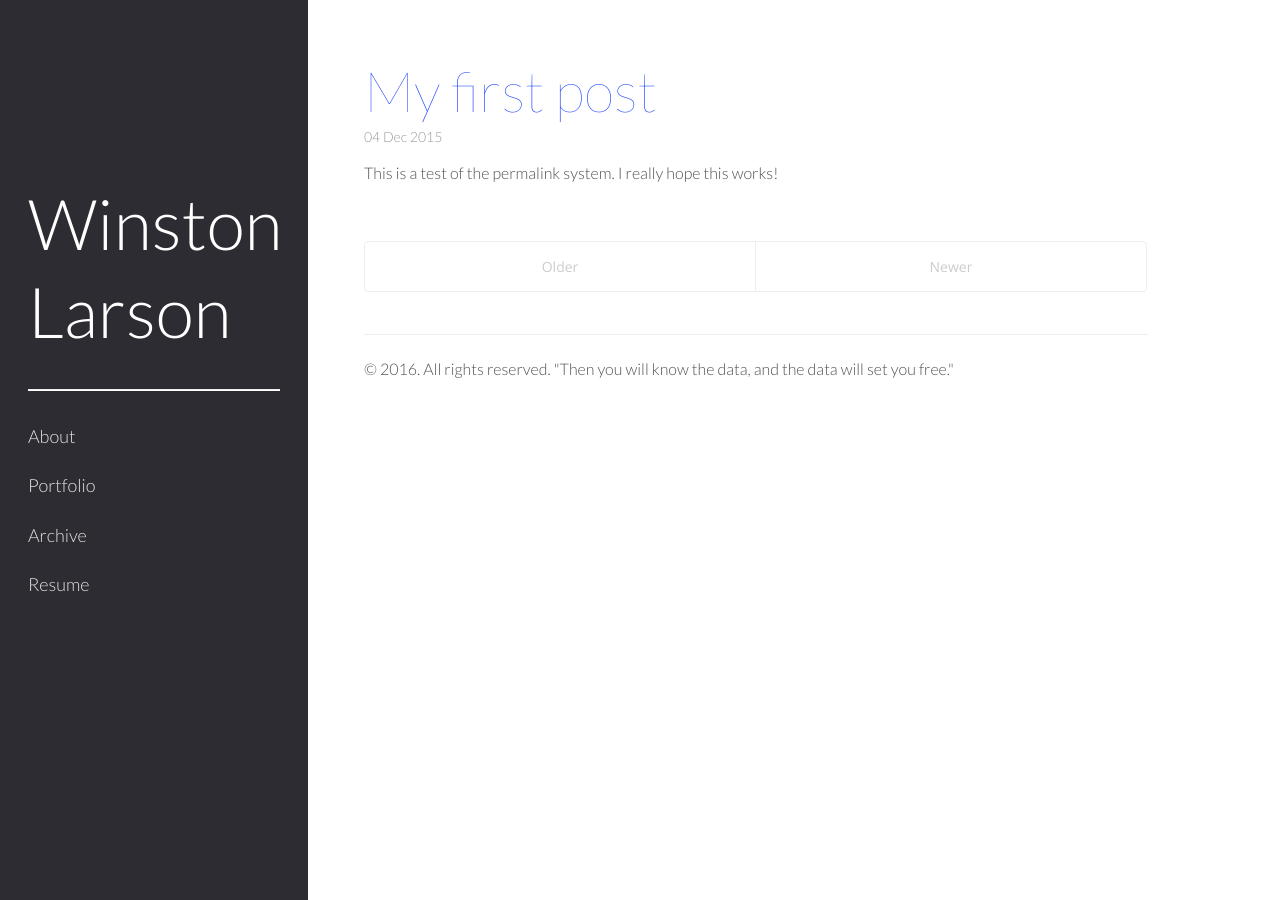
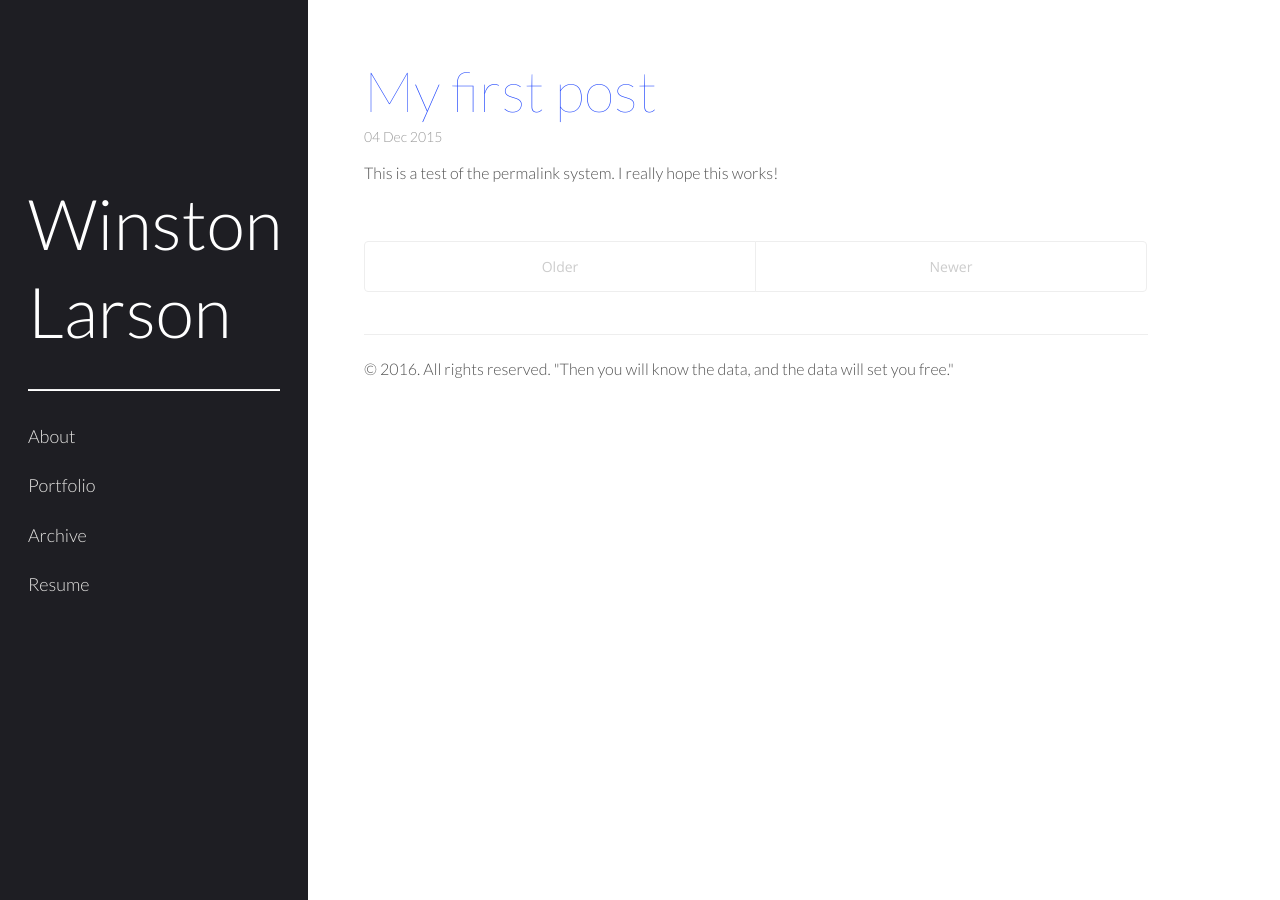
Before and after one commit to winstonlarson/old_website, a Jekyll site: the page built from index.html, in a window 1280 px wide. Built offline with Jekyll 4.4.1, drawn with Linux system fonts in a browser that asks for light colours; some web fonts are replaced; the list of posts is cut into pages by our own code.

Commit message:
revert color

```diff
--- a/public/css/hyde.css
+++ b/public/css/hyde.css
@@ -59,7 +59,7 @@ html {
   text-align: left;
   padding: 2rem 1rem;
   color: rgba(255,255,255,.5);
-  background-color: #2C2C32;
+  background-color: #1E1E23;
 }
 @media (min-width: 48em) {
   .sidebar {
```
